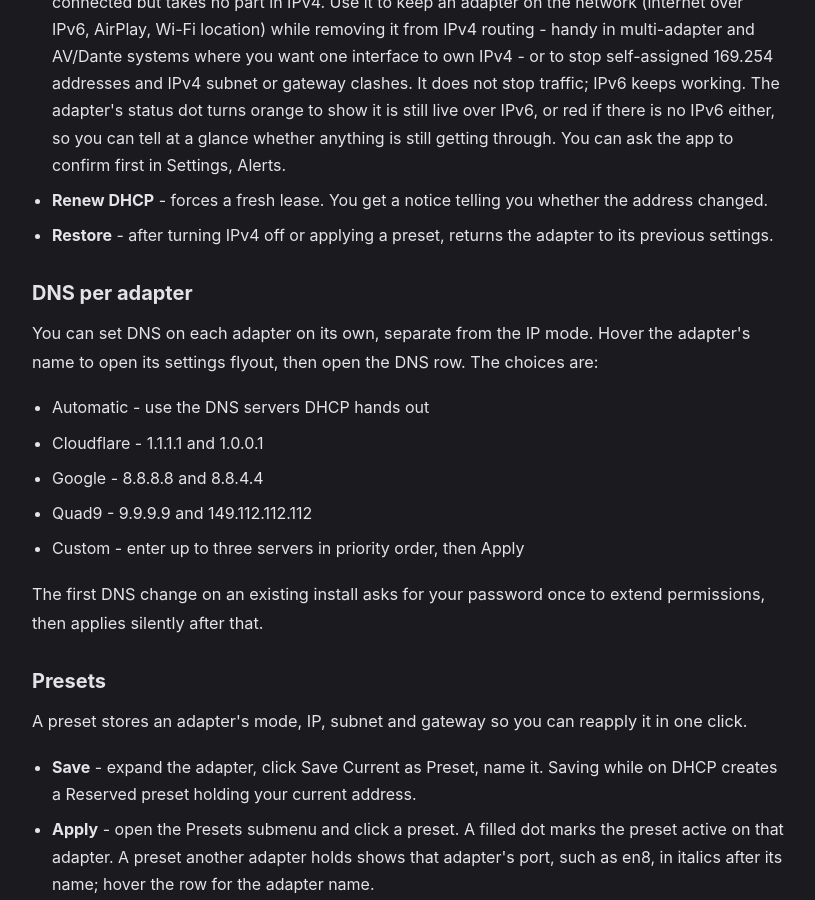
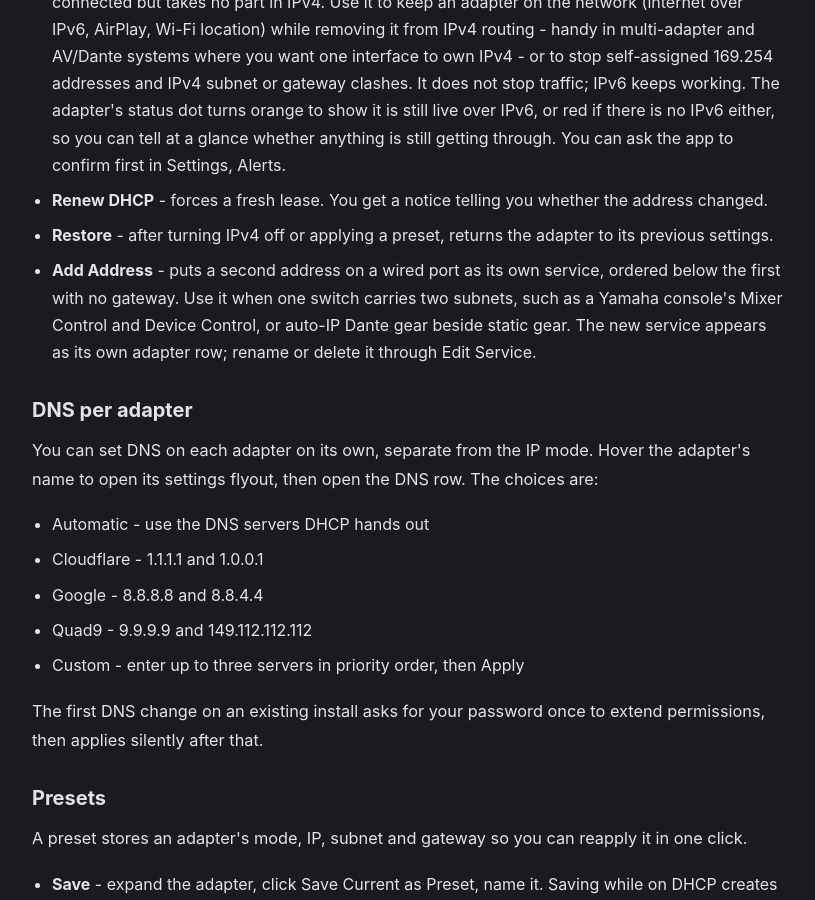
Before and after one commit to BSKapps/bskapps.github.io, a Jekyll site: the page articles/quicker-ip-guide/index.html, which Jekyll copies as it is, in a window 1280 px wide and 900 px high, scrolled down 2399 px. Shown: the whole window, without its empty margins (232-1047 px from the left). Built offline with Jekyll 4.4.1, drawn with Linux system fonts in a browser that asks for light colours.

Commit message:
Quicker IP guide: Add Address

```diff
--- a/articles/quicker-ip-guide/index.html
+++ b/articles/quicker-ip-guide/index.html
@@ -64,6 +64,7 @@
                 <li><strong>IPv4: Off</strong> - switches IPv4 off on this adapter while leaving the link and IPv6 up, so it stays connected but takes no part in IPv4. Use it to keep an adapter on the network (internet over IPv6, AirPlay, Wi-Fi location) while removing it from IPv4 routing - handy in multi-adapter and AV/Dante systems where you want one interface to own IPv4 - or to stop self-assigned 169.254 addresses and IPv4 subnet or gateway clashes. It does not stop traffic; IPv6 keeps working. The adapter's status dot turns orange to show it is still live over IPv6, or red if there is no IPv6 either, so you can tell at a glance whether anything is still getting through. You can ask the app to confirm first in Settings, Alerts.</li>
                 <li><strong>Renew DHCP</strong> - forces a fresh lease. You get a notice telling you whether the address changed.</li>
                 <li><strong>Restore</strong> - after turning IPv4 off or applying a preset, returns the adapter to its previous settings.</li>
+                <li><strong>Add Address</strong> - puts a second address on a wired port as its own service, ordered below the first with no gateway. Use it when one switch carries two subnets, such as a Yamaha console's Mixer Control and Device Control, or auto-IP Dante gear beside static gear. The new service appears as its own adapter row; rename or delete it through Edit Service.</li>
             </ul>
 
             <h2>DNS per adapter</h2>
```
